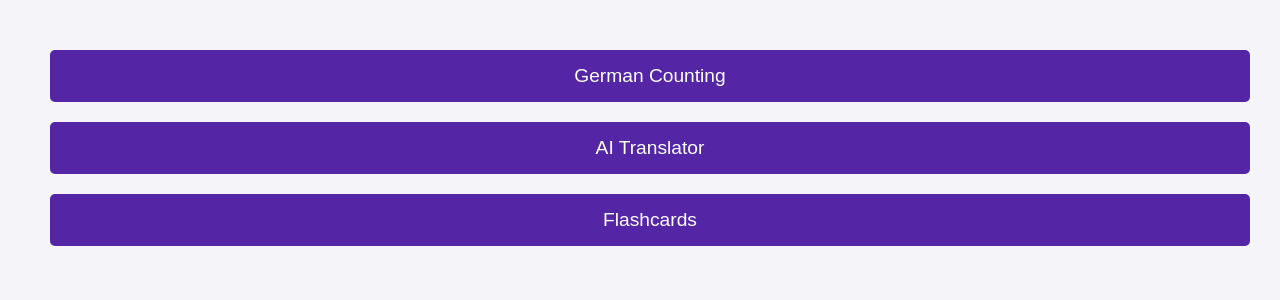
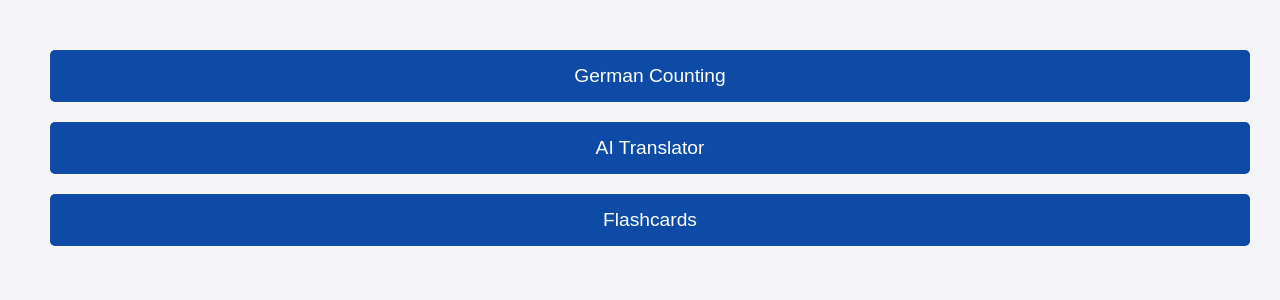
Before and after one commit to Ailya-Shah/german-language-app, a Flask app: page / in a window 1280 px wide. Shown: the top 300 px of the page. Run offline with Flask 3, Linux system fonts and the light colour scheme.

Commit message:
font update

```diff
--- a/static/styles.css
+++ b/static/styles.css
@@ -1,6 +1,8 @@
+@import url('https://fonts.googleapis.com/css2?family=Poppins:wght@400;700&display=swap');
+
 /* General body styling */
 body {
-  font-family: Arial, sans-serif;
+  font-family: 'Poppins', 'Times New Roman', Times, serif;
   background-color: black;
   color: white;
   margin: 0;
@@ -21,7 +23,7 @@ body {
 .app-name {
   font-size: 3rem;
   font-weight: bold;
-  color: #a7320e;
+  color: #0e4ba7;
 }
 
 .slogan {
@@ -37,7 +39,7 @@ body {
 }
 
 .main-menu button {
-  background-color: #5425a5;
+  background-color: #0e4ba7;
   color: white;
   padding: 15px;
   margin: 10px;
@@ -48,7 +50,7 @@ body {
 }
 
 .main-menu button:hover {
-  background-color: #3b1a7d;
+  background-color: #0e4ba7;
 }
 /* Basic Reset */
 * {
@@ -58,16 +60,16 @@ body {
 }
 
 body {
-  font-family: 'Arial', sans-serif;
+  font-family: 'Poppins', 'Times New Roman', Times, serif;
   background-color: #f4f4f9;
-  color: #333;
+  color: #0e4ba7;
   line-height: 1.6;
   padding: 20px;
 }
 
 h1 {
   text-align: center;
-  color: #5425a5;
+  color: #0e4ba7;
   margin-bottom: 20px;
   font-size: 2.5rem;
 }
@@ -101,7 +103,7 @@ textarea {
 button {
   width: 100%;
   padding: 10px;
-  background-color: #5425a5;
+  background-color: #0e4ba7;
   color: white;
   border: none;
   border-radius: 5px;
@@ -111,7 +113,7 @@ button {
 }
 
 button:hover {
-  background-color: #5425a5;
+  background-color: #0e4ba7;
 }
 
 .result {
@@ -129,5 +131,5 @@ button:hover {
 
 .result p {
   font-size: 1.2rem;
-  color: #5425a5;
+  color: #0e4ba7;
 }
```
